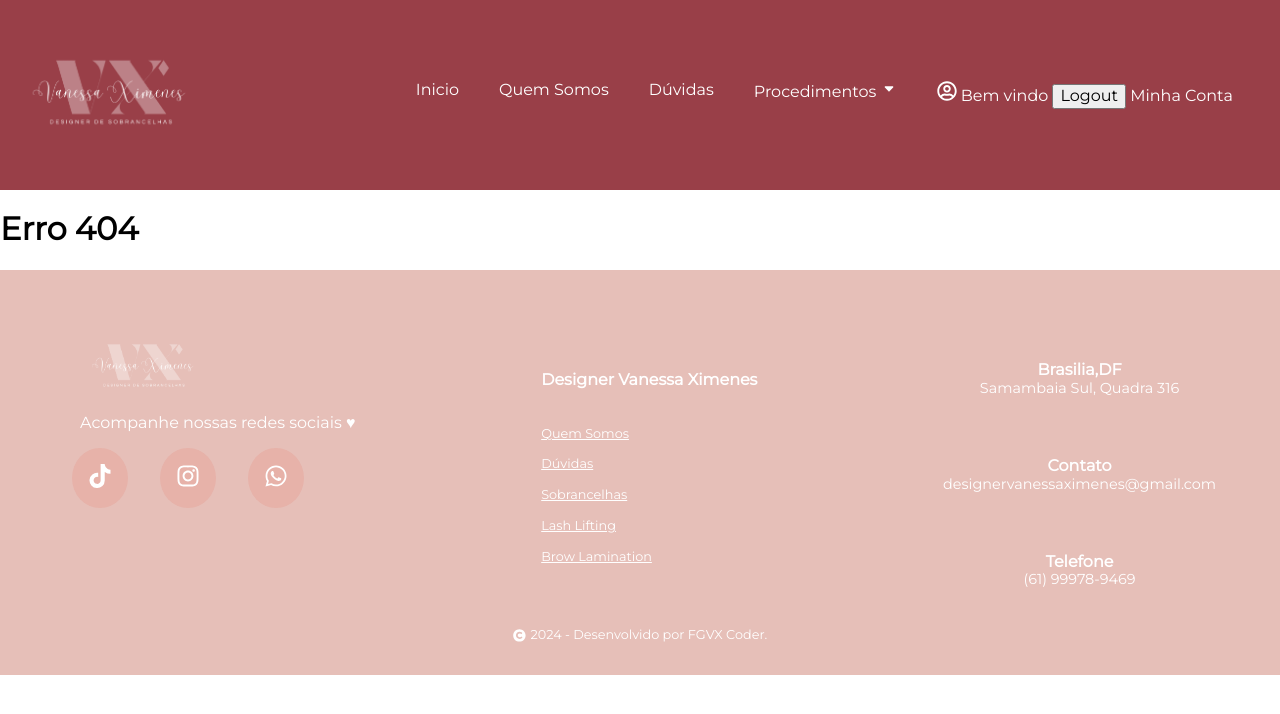
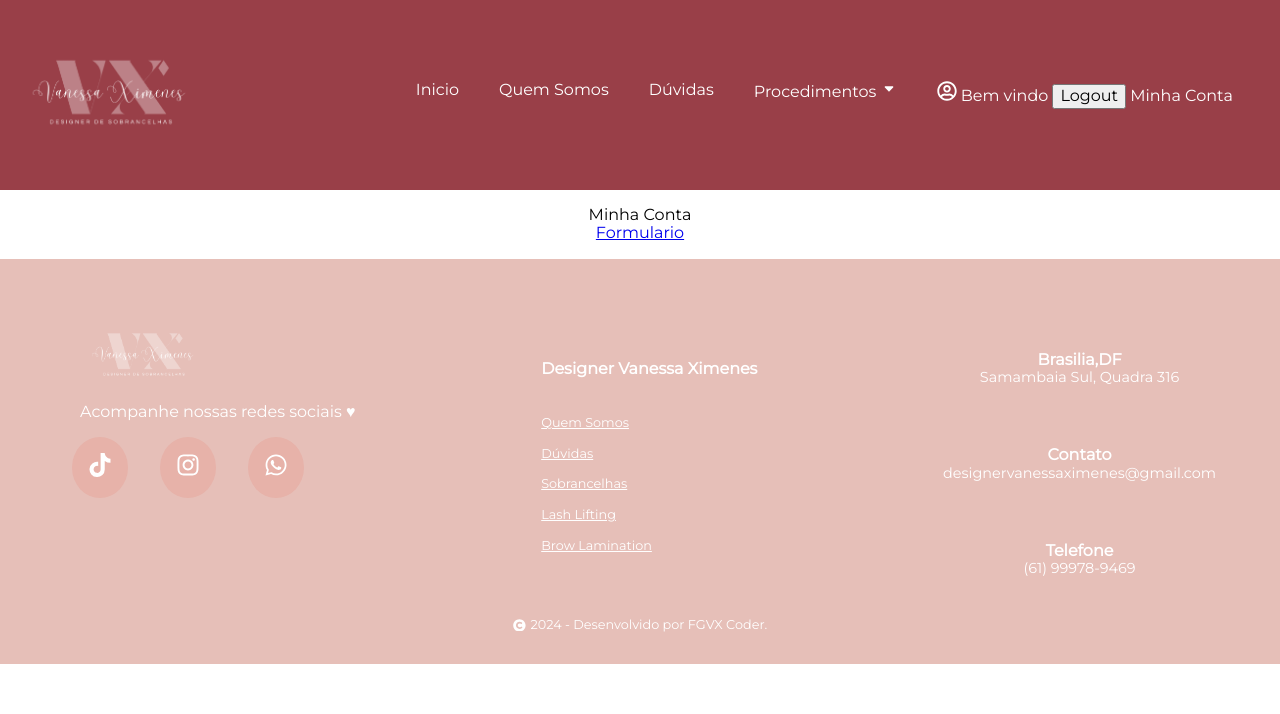
Before and after one commit to fguilherme12/designer-app, a React (Vite) app: page /minhaConta in a window 1280 px wide. Shown: the top 714 px of the page. Built offline with nearby package versions, Linux system fonts and the light colour scheme; sample sign-in values are in the browser's storage.

Commit message:
feat: criando rotas privadas acesso usuario
criando rotas privadas acesso usuario

```diff
--- a/src/AppRoutes.tsx
+++ b/src/AppRoutes.tsx
@@ -9,6 +9,9 @@ import PaginaBase from "./pages/PaginaBase"
 import ScroolToTop from "./components/ScroolToTop"
 import FormularioLogin from "./pages/FormularioLogin"
 import FormularioCadastro from "./pages/FormularioCadastro"
+import MinhaConta from "./pages/PrivateRoutes/MinhaConta"
+import PrivateRoute from "./pages/PrivateRoutes"
+import Ficha from "./pages/PrivateRoutes/Ficha"
 
 function App() {
 
@@ -25,6 +28,12 @@ function App() {
             <Route path="/quem-somos" element={<QuemSomos/>}> </Route>
             <Route path="/login" element={<FormularioLogin />}> </Route>
             <Route path="/cadastro" element={<FormularioCadastro />}></Route>
+
+            <Route path="/minhaConta" element={<PrivateRoute />}>
+              <Route index element={<MinhaConta />}></Route>
+              <Route path="ficha" element={<Ficha />} />
+            </Route>
+
             <Route path="*" element={<h1>Erro 404</h1>}></Route>
         </Route>
       </Routes>
--- /dev/null
+++ b/src/pages/PrivateRoutes/Ficha/index.jsx
@@ -0,0 +1,11 @@
+
+
+const Ficha = () => {
+    return (
+        <div>
+            Testando Ficha
+        </div>
+    )
+}
+
+export default Ficha;
--- /dev/null
+++ b/src/pages/PrivateRoutes/MinhaConta/index.tsx
@@ -0,0 +1,29 @@
+import { Link } from "react-router-dom";
+import { styled } from "styled-components";
+
+const MainContainer = styled.div`
+    display: flex;
+    box-sizing: border-box;
+    flex-direction: column;
+    justify-content: space-between;
+    align-items: center;
+    background-color: #fff;
+    width: 100%;
+    padding: 1em;
+`
+
+const MinhaConta = () => {
+    return (
+        <MainContainer>
+            <div>
+                Minha Conta
+            </div>
+
+            <div>
+                <Link to={'/minhaConta/ficha'}> Formulario</Link>
+            </div>
+        </MainContainer>
+    )
+}
+
+export default MinhaConta;
--- /dev/null
+++ b/src/pages/PrivateRoutes/index.tsx
@@ -0,0 +1,17 @@
+import { Navigate, Outlet } from "react-router-dom";
+import { useAutenticacao } from "../../context/Autenticacao";
+import { useEffect } from "react";
+
+const PrivateRoute = () => {
+
+    const {userLogged, tokenExpired} = useAutenticacao()
+
+
+    useEffect(() => {
+        tokenExpired()
+    },[])
+
+    return userLogged ? <Outlet /> : <Navigate to="/login" />
+}
+
+export default PrivateRoute;
```
